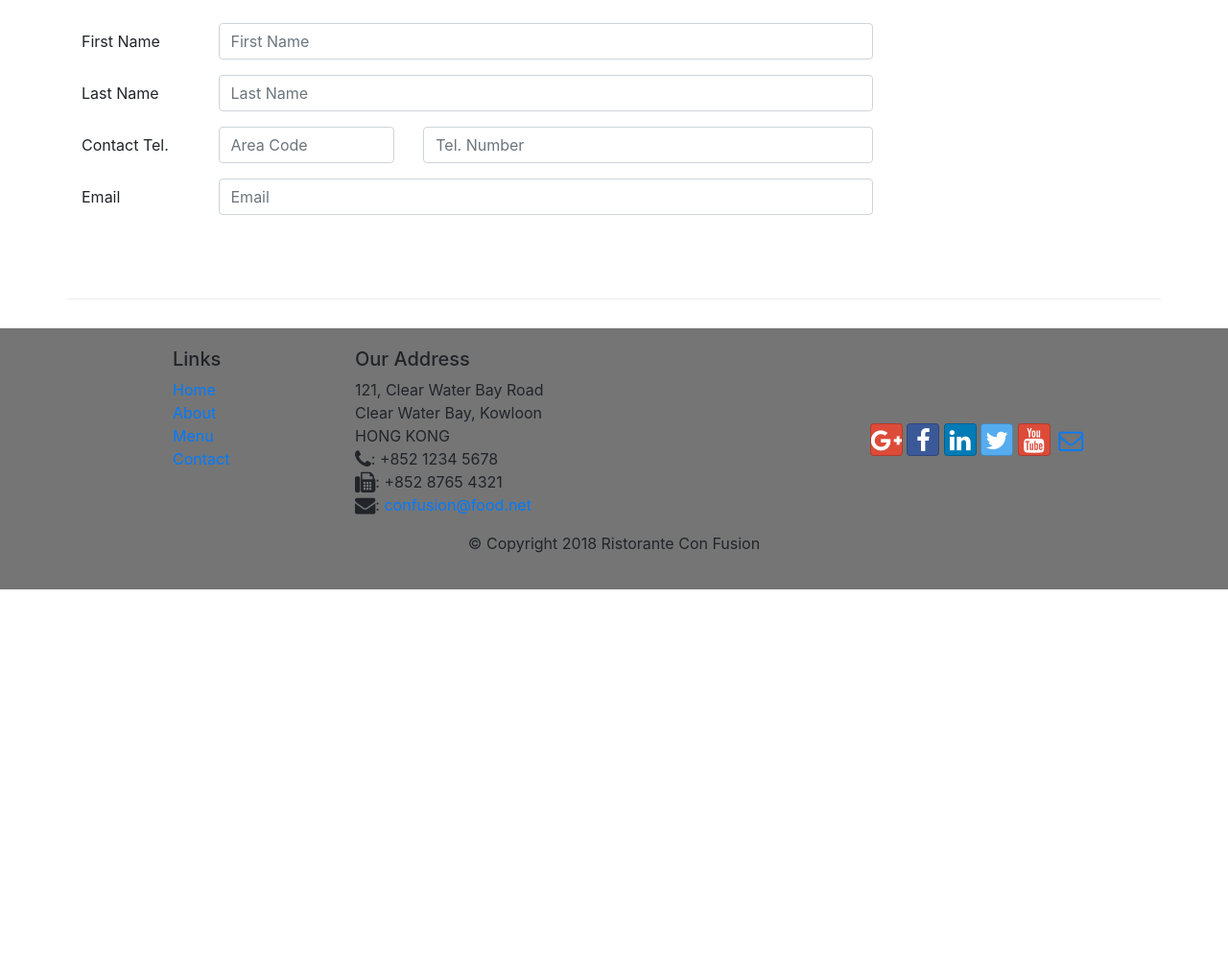
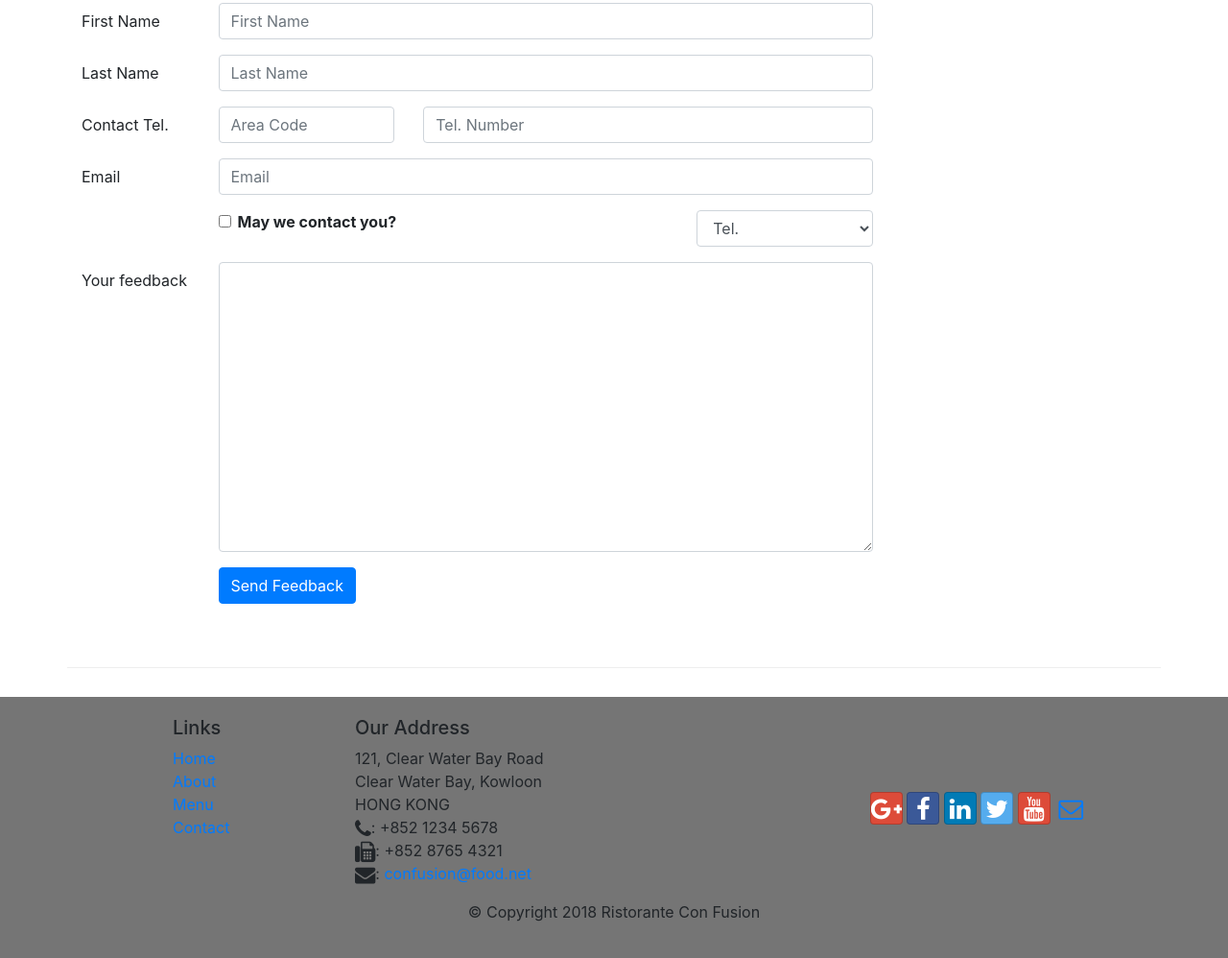
Before and after one commit to km2574/lazy_restaurant, a website: page contactus.html in a window 1280 px wide. Shown: the part 983-1981 px from the top of the page at 96% size. Before the commit the page ends 1597 px from the top, so only its background shows below. Drawn offline with nearby package versions, Linux system fonts and the light colour scheme.

Commit message:
feedback with text area

```diff
--- a/contactus.html
+++ b/contactus.html
@@ -100,10 +100,10 @@
                         </div>
                     </div>
                     <div class="form-group row">
-                      <label for="lasttname" class="col-md-2 col-form-label">Last Name</label>
-                      <div class="col-md-10">
-                          <input type="text" class="form-control" id="lastname" name="lastname" placeholder="Last Name">
-                      </div>
+                        <label for="lasttname" class="col-md-2 col-form-label">Last Name</label>
+                        <div class="col-md-10">
+                            <input type="text" class="form-control" id="lastname" name="lastname" placeholder="Last Name">
+                        </div>
                     </div>
                     <div class="form-group row">
                         <label for="telnum" class="col-12 col-md-2 col-form-label">Contact Tel.</label>
@@ -119,6 +119,33 @@
                       <div class="col-md-10">
                           <input type="email" class="form-control" id="emailid" name="emailid" placeholder="Email">
                       </div>
+                    </div>
+                    <div class="form-group row">
+                        <div class="col-md-6 offset-md-2">
+                            <div class="form-check">
+                                <input type="checkbox" class="form-check-input" id="approve" name="approve" value="">
+                                <label class="form-check-label" for="approve">
+                                    <strong>May we contact you?</strong>
+                                </label>
+                            </div>
+                        </div>
+                        <div class="col-md-3 offset-md-1">
+                            <select class="form-control" name="">
+                                <option>Tel.</option>
+                                <option>Email</option>
+                            </select>
+                        </div>
+                    </div>
+                    <div class="form-group row">
+                        <label for="feedback" class="col-md-2 col-form-label">Your feedback</label>
+                        <div class="col-md-10">
+                          <textarea class="form-control" id="feedback" name="feedback" rows="12"></textarea>
+                        </div>
+                    </div>
+                    <div class="form-group row">
+                        <div class="offset-md-2 col-md-10">
+                            <button type="submit" class="btn btn-primary" name="button">Send Feedback</button>
+                        </div>
                     </div>
                 </form>
             </div>
```
